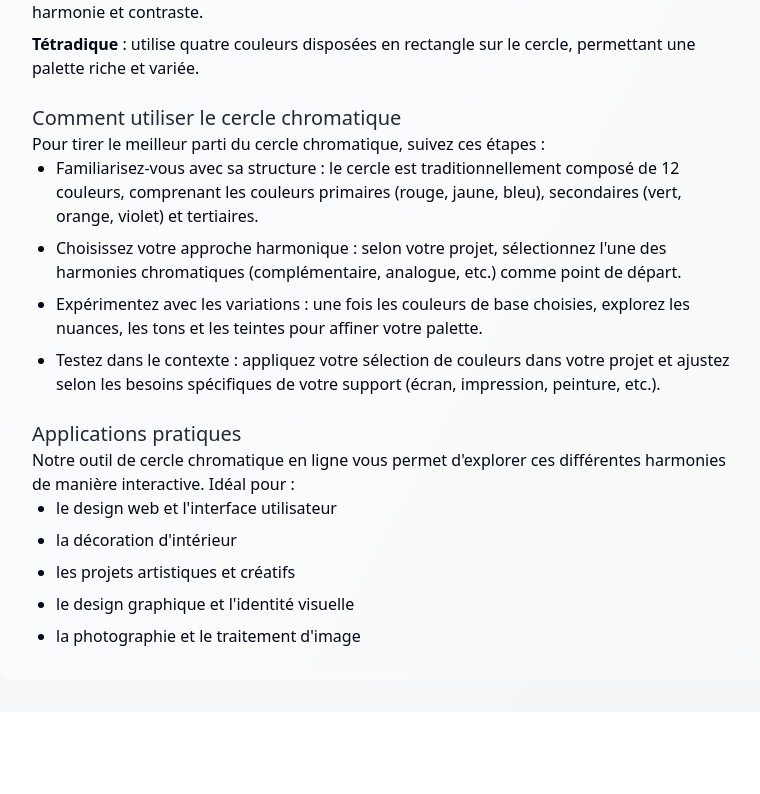
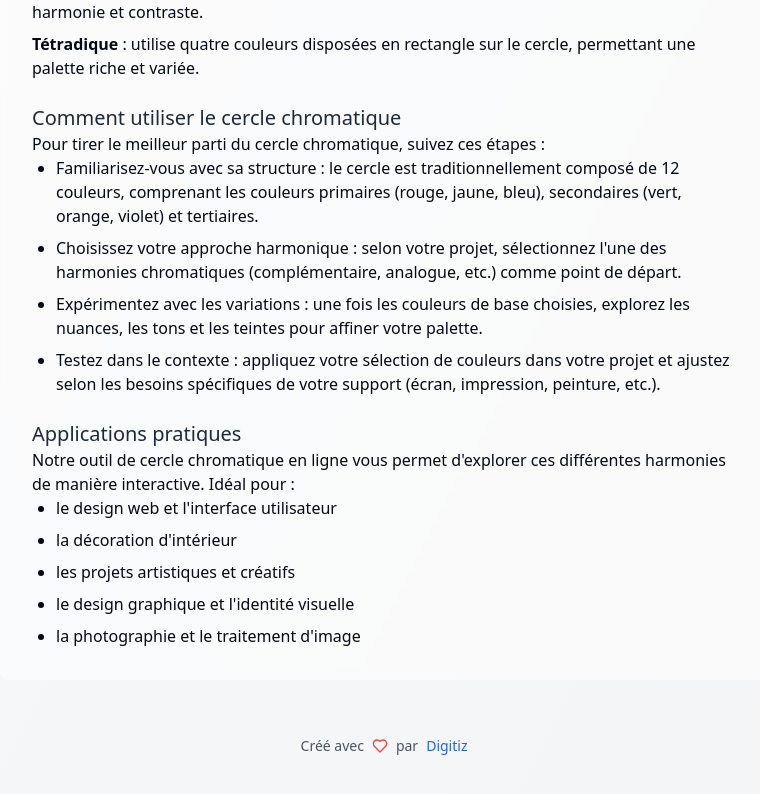
Before and after one commit to Digitizfr/colorwheel-explorer, a React (Vite) app: page / in a window 1280 px wide. Shown: the part 1656-2450 px from the top of the page, without its empty margins (256-1016 px from the left). Before the commit the page ends 2368 px from the top, so only its background shows below. Built offline with nearby package versions, Linux system fonts and the light colour scheme.

Commit message:
Add footer with credits
Implemented a footer that includes the text "Créé avec Lovable" alongside the Lovable logo, and a link to Digitiz's website (https://digitiz.fr/).
[skip gpt_engineer]

```diff
--- /dev/null
+++ b/src/components/Footer.tsx
@@ -0,0 +1,20 @@
+import React from 'react';
+import { Heart } from 'lucide-react';
+
+export const Footer = () => {
+  return (
+    <footer className="mt-8 py-6 text-center text-sm text-gray-600 flex items-center justify-center gap-2">
+      <span>Créé avec</span>
+      <Heart className="w-4 h-4 text-red-500 animate-pulse" />
+      <span>par</span>
+      <a
+        href="https://digitiz.fr/"
+        target="_blank"
+        rel="noopener noreferrer"
+        className="text-blue-600 hover:text-blue-800 transition-colors font-medium"
+      >
+        Digitiz
+      </a>
+    </footer>
+  );
+};
--- a/src/pages/Index.tsx
+++ b/src/pages/Index.tsx
@@ -5,6 +5,7 @@ import { RadioGroup, RadioGroupItem } from "@/components/ui/radio-group";
 import { Label } from "@/components/ui/label";
 import { Card } from "@/components/ui/card";
 import { Palette } from "lucide-react";
+import { Footer } from '@/components/Footer';
 
 type HarmonyType = 'complementary' | 'analogous' | 'monochromatic' | 'triadic' | 'tetradic';
 
@@ -211,6 +212,8 @@ const Index = () => {
             </ul>
           </div>
         </section>
+
+        <Footer />
       </div>
     </div>
   );
```
